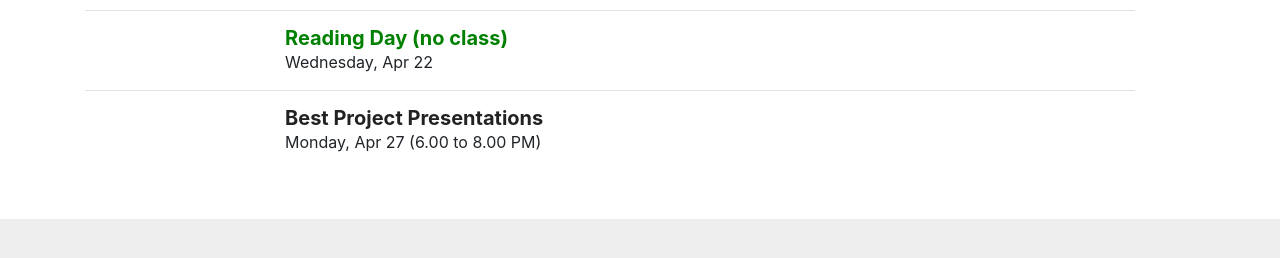
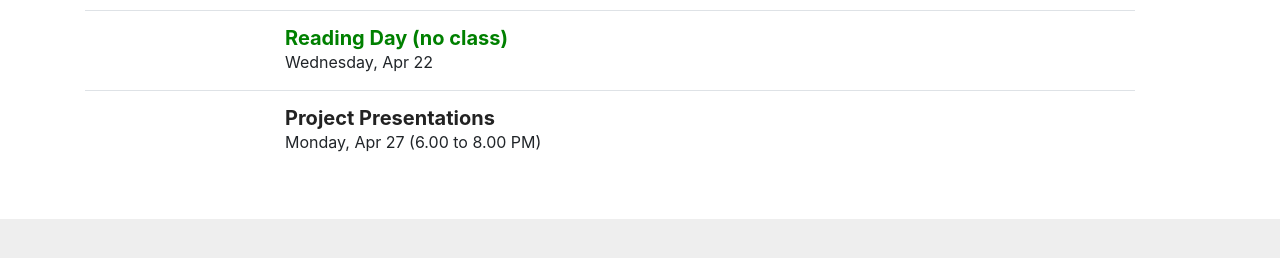
Before and after one commit to ComputingElevatedLab/sciviscourse, a Jekyll site: the page built from _pages/schedule.md, in a window 1280 px wide and 900 px high, scrolled down 4531 px. Shown: the part 592-850 px from the top of the window. Built offline with Jekyll 4.4.1, drawn with Linux system fonts in a browser that asks for light colours.

Commit message:
Update schedule.yml

```diff
--- a/_data/schedule.yml
+++ b/_data/schedule.yml
@@ -156,5 +156,5 @@
   date: Wednesday, Apr 22
   dayoff: true
 
-- name: Best Project Presentations
+- name: Project Presentations
   date: Monday, Apr 27 (6.00 to 8.00 PM)
```
